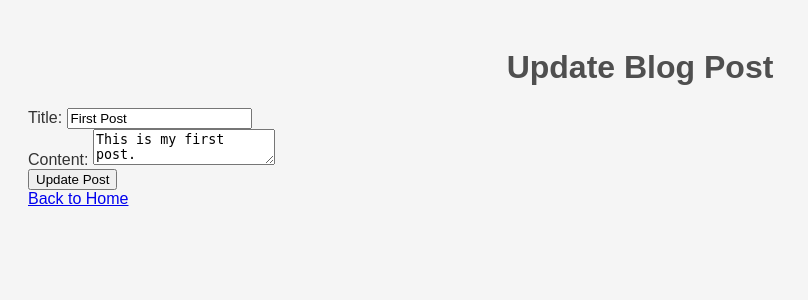
After one commit to martenzoe/flask_blog, a Flask app: page /update/1 in a window 1280 px wide. The commit adds this page. Shown: the top 300 px of the page, without its empty margins (0-808 px from the left). Run offline with Flask 3, Linux system fonts and the light colour scheme.

Commit message:
Added the Update funtionality

```diff
--- a/app.py
+++ b/app.py
@@ -54,5 +54,27 @@ def delete(post_id):
     return redirect(url_for('index'))
 
 
+@app.route('/update/<int:post_id>', methods=['GET', 'POST'])
+def update(post_id):
+    global blog_posts
+    post = next((post for post in blog_posts if post['id'] == post_id), None)
+    if post is None:
+        return "Post not found", 404
+
+    if request.method == 'POST':
+        # Update the post
+        post['title'] = request.form.get('title')
+        post['content'] = request.form.get('content')
+
+        # Update the JSON file
+        with open('blog_posts.json', 'w') as file:
+            json.dump(blog_posts, file, indent=4)
+
+        return redirect(url_for('index'))
+
+    # If it's a GET request, display the update form
+    return render_template('update.html', post=post)
+
+
 if __name__ == '__main__':
     app.run(host="0.0.0.0", port=5001, debug=True)
--- a/static/style.css
+++ b/static/style.css
@@ -54,3 +54,19 @@ h1 {
 .delete-button:hover {
     background-color: #d32f2f;
 }
+
+
+.update-button {
+    display: inline-block;
+    padding: 5px 10px;
+    background-color: #4CAF50;
+    color: white;
+    text-decoration: none;
+    border-radius: 3px;
+    font-size: 0.9em;
+    margin-right: 10px;
+}
+
+.update-button:hover {
+    background-color: #45a049;
+}
--- a/templates/index.html
+++ b/templates/index.html
@@ -21,6 +21,7 @@
             <p class="author"><em>Written by {{ post.author }}</em></p>
             {% endif %}
             <p class="content">{{ post.content }}</p>
+            <a href="{{ url_for('update', post_id=post.id) }}" class="update-button"><i class="fas fa-edit"></i> Update</a>
             <a href="{{ url_for('delete', post_id=post.id) }}" class="delete-button"><i class="fas fa-trash"></i> Delete</a>
         </article>
         {% endfor %}
--- /dev/null
+++ b/templates/update.html
@@ -0,0 +1,22 @@
+<!DOCTYPE html>
+<html lang="en">
+<head>
+    <meta charset="UTF-8">
+    <meta name="viewport" content="width=device-width, initial-scale=1.0">
+    <title>Update Blog Post</title>
+    <link rel="stylesheet" href="{{ url_for('static', filename='style.css') }}">
+</head>
+<body>
+    <h1>Update Blog Post</h1>
+    <form method="POST">
+        <label for="title">Title:</label>
+        <input type="text" id="title" name="title" value="{{ post.title }}" required><br>
+
+        <label for="content">Content:</label>
+        <textarea id="content" name="content" required>{{ post.content }}</textarea><br>
+
+        <input type="submit" value="Update Post">
+    </form>
+    <a href="{{ url_for('index') }}">Back to Home</a>
+</body>
+</html>
```
